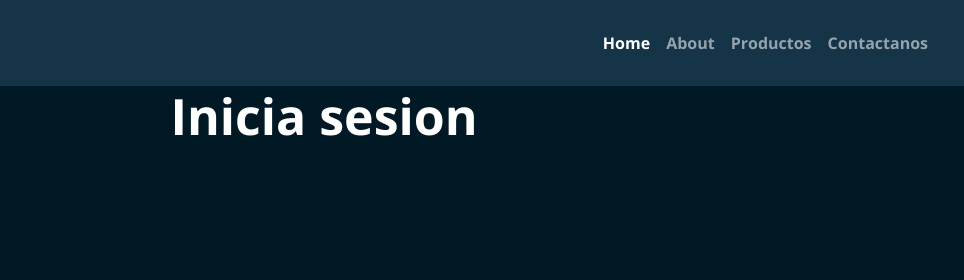
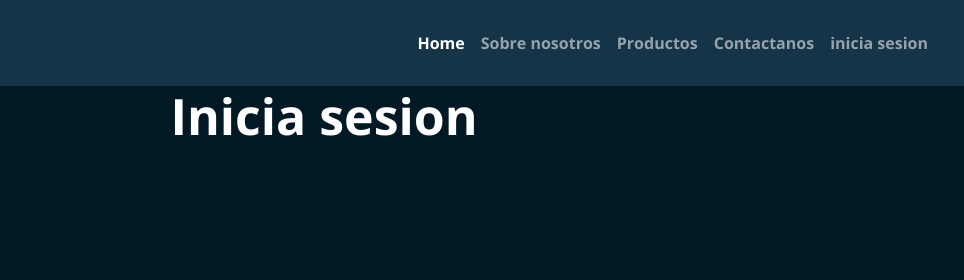
Before and after one commit to Facundosegovia01/3-preEntregaCoderHouse, a website: page pages/login.html in a window 1280 px wide. Shown: the top 280 px of the page, 316-1280 px from the left. Drawn offline with nearby package versions, Linux system fonts and the light colour scheme.

Commit message:
arreglo-nav

```diff
--- a/pages/login.html
+++ b/pages/login.html
@@ -35,14 +35,16 @@
                 <a class="nav-link active" href="../index.html">Home</a>
               </li>
               <li class="nav-item ">
-                <a class="nav-link" href="about.html">About</a>
+                <a class="nav-link" href="about.html">Sobre nosotros</a>
               </li>
               <li class="nav-item ">
                 <a class="nav-link" href="producto.html">Productos</a>
               </li>
-
               <li class="nav-item ">
                 <a class="nav-link" href="contact.html">Contactanos</a>
+              </li>
+              <li class="nav-item ">
+                <a class="nav-link" href="login.html">inicia sesion</a>
               </li>
             </ul>
           </div>
```
Also changed, not shown: pages/about.html (+3 -1 lines), pages/contact.html (+4 -0 lines), pages/producto.html (+4 -0 lines).
